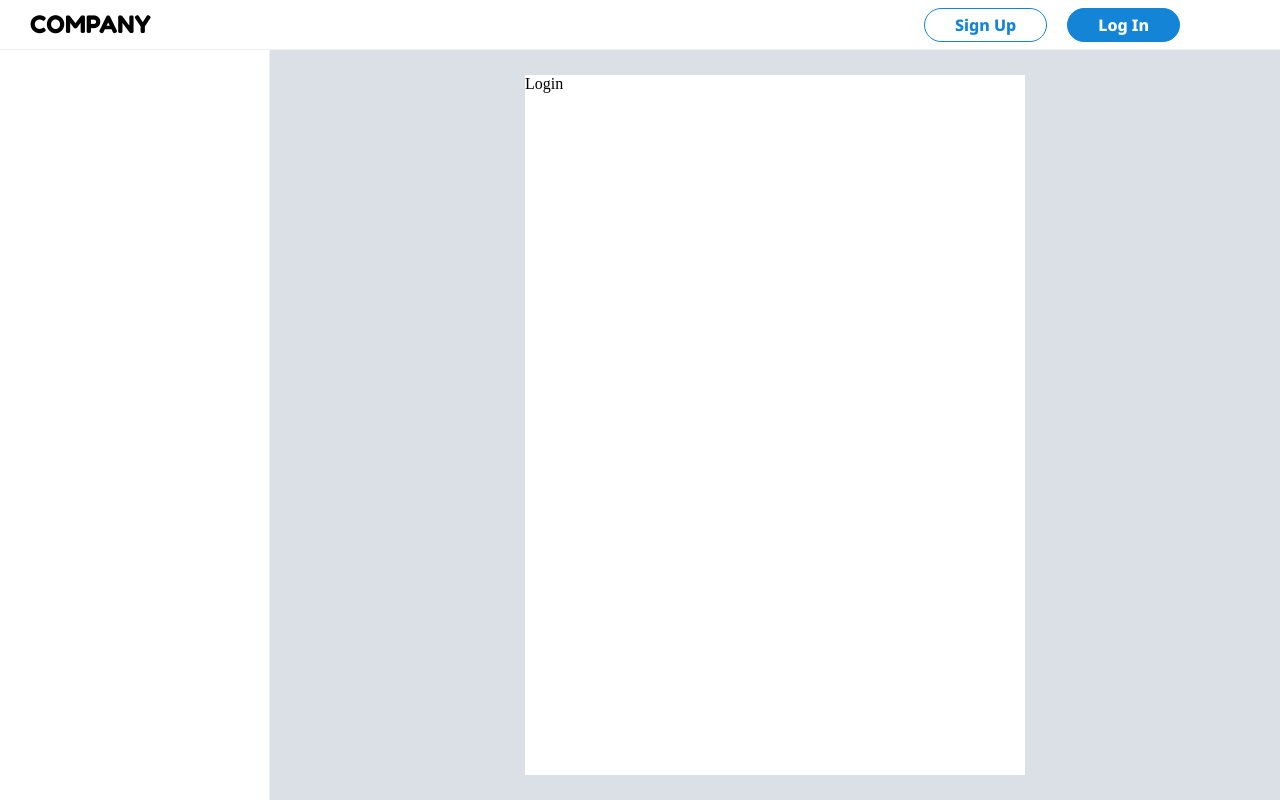
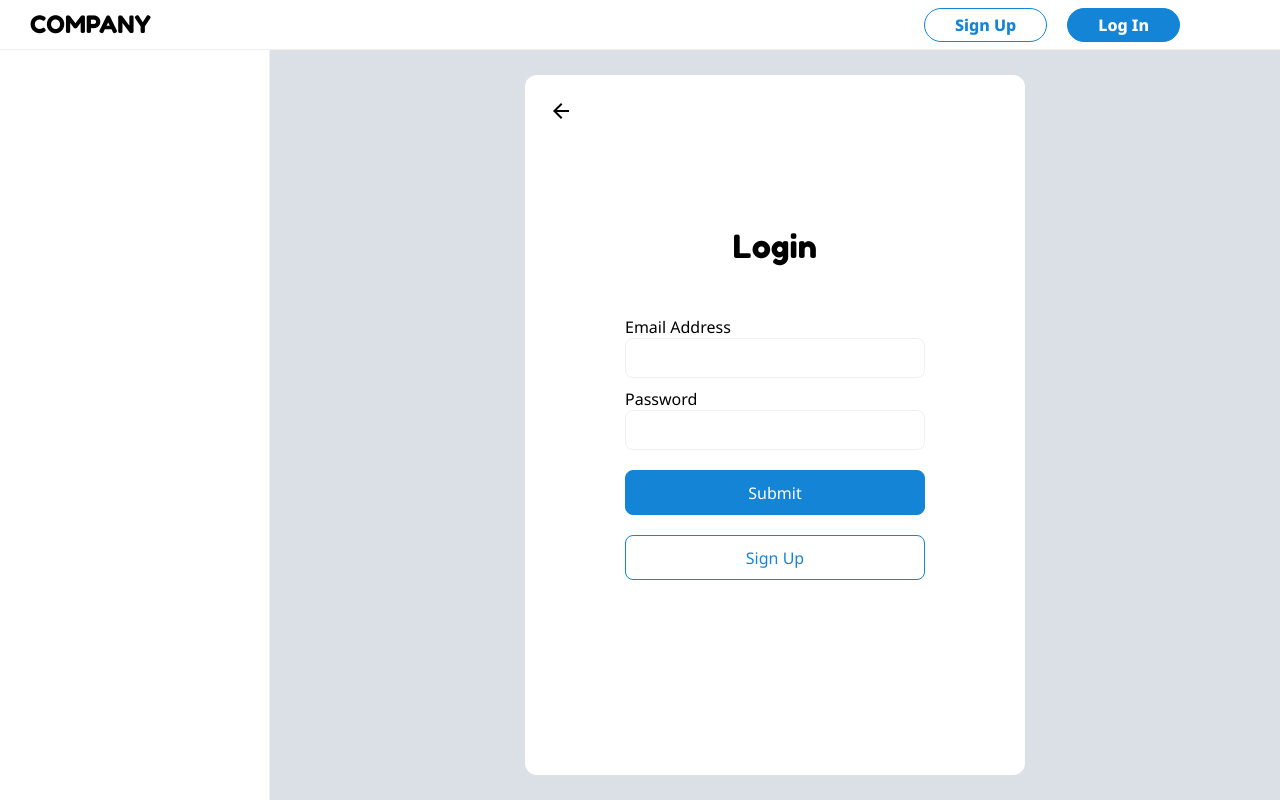
Before and after one commit to Choi-HyunHo/company, a React (Create React App) app: page /login in a window 1280 px wide. Built offline with nearby package versions, Linux system fonts and the light colour scheme.

Commit message:
feat : 로그인 화면 개발

```diff
--- a/package.json
+++ b/package.json
@@ -3,6 +3,10 @@
   "version": "0.1.0",
   "private": true,
   "dependencies": {
+    "@emotion/react": "^11.10.5",
+    "@emotion/styled": "^11.10.5",
+    "@mui/icons-material": "^5.10.16",
+    "@mui/material": "^5.10.16",
     "@testing-library/jest-dom": "^5.14.1",
     "@testing-library/react": "^13.0.0",
     "@testing-library/user-event": "^13.2.1",
--- a/src/App.tsx
+++ b/src/App.tsx
@@ -2,11 +2,8 @@ import React from 'react';
 import { createBrowserRouter, RouterProvider } from 'react-router-dom';
 import { ThemeProvider } from 'styled-components';
 import { Theme } from './style/theme';
-
-// page
 import Home from './pages/Home';
 import { GlobalStyle } from './style/GlobalStyle';
-// import Root from './router/Root';
 import Login from './pages/LogIn';
 
 const router = createBrowserRouter([
--- a/src/pages/LogIn.tsx
+++ b/src/pages/LogIn.tsx
@@ -1,17 +1,108 @@
 import styled from "styled-components";
+import ArrowBackIcon from '@mui/icons-material/ArrowBack';
+import { Link } from 'react-router-dom';
 
 const MainWrap = styled.div`
     width : 500px;
     height : 700px;
     background-color : #FFFFFF;
+    border-radius : 12px;
+    padding : 24px;
 `
 
-const SignIn = () => {
+const LoginBox = styled.div`
+    display : flex;
+    flex-direction : column;
+    align-items : center;
+`
+
+const TitleWrap = styled.div`
+    margin-top : 100px;
+    margin-bottom : 50px;
+`
+
+const Title = styled.span`
+    font-size : 32px;
+    font-family : ${(props) => props.theme.defaultFont.LogoFont};
+`
+
+const InputLabel = styled.label`
+    display : flex;
+    flex-direction : column;
+    font-family : ${(props) => props.theme.defaultFont.TextFont};
+`
+
+const Input = styled.input`
+    border : 1px solid #EDEFF1;
+    border-radius : 8px;
+    width : 300px;
+    height : 40px;
+    padding : 15px 10px;
+
+    &:focus {
+        border : 1px solid #1484D6;
+    }
+`
+
+const SubmitBtn = styled.button`
+    width : 300px;
+    height : 45px;
+    background-color : #1484D6;
+    border : 1px solid #1484D6;
+    border-radius : 8px;
+    cursor: pointer;
+    margin : 20px 0;
+`
+
+const SubmitText = styled.span`
+    font-family : ${(props) => props.theme.defaultFont.TextFont};
+    color : #FFFFFF;
+`
+
+const SignUpBtn = styled(SubmitBtn)`
+    background-color : #FFFFFF;
+    margin : 0;
+`;
+
+const SignUpText = styled(SubmitText)`
+    font-family : ${(props) => props.theme.defaultFont.TextFont};
+    color : #1484D6;
+`
+
+const Login = () => {
     return (
         <MainWrap>
-            <div>Login</div>
+            <Link to='/'>
+                <ArrowBackIcon/>
+            </Link>
+
+            <LoginBox>
+                <TitleWrap>
+                    <Title>Login</Title>
+                </TitleWrap>
+
+                <InputLabel>
+                    Email Address
+                    <Input type='email'/>
+                </InputLabel>
+
+                <div style={{height : '10px'}}></div>
+
+                <InputLabel>
+                    Password
+                    <Input type='password'/>
+                </InputLabel>
+
+                <SubmitBtn>
+                    <SubmitText>Submit</SubmitText>
+                </SubmitBtn>
+
+                <SignUpBtn>
+                    <SignUpText>Sign Up</SignUpText>
+                </SignUpBtn>
+            </LoginBox>
         </MainWrap>
     )
 }
 
-export default SignIn;
+export default Login;
```
Also changed, not shown: 1 other file (tests, documents, lock files or other folders).
